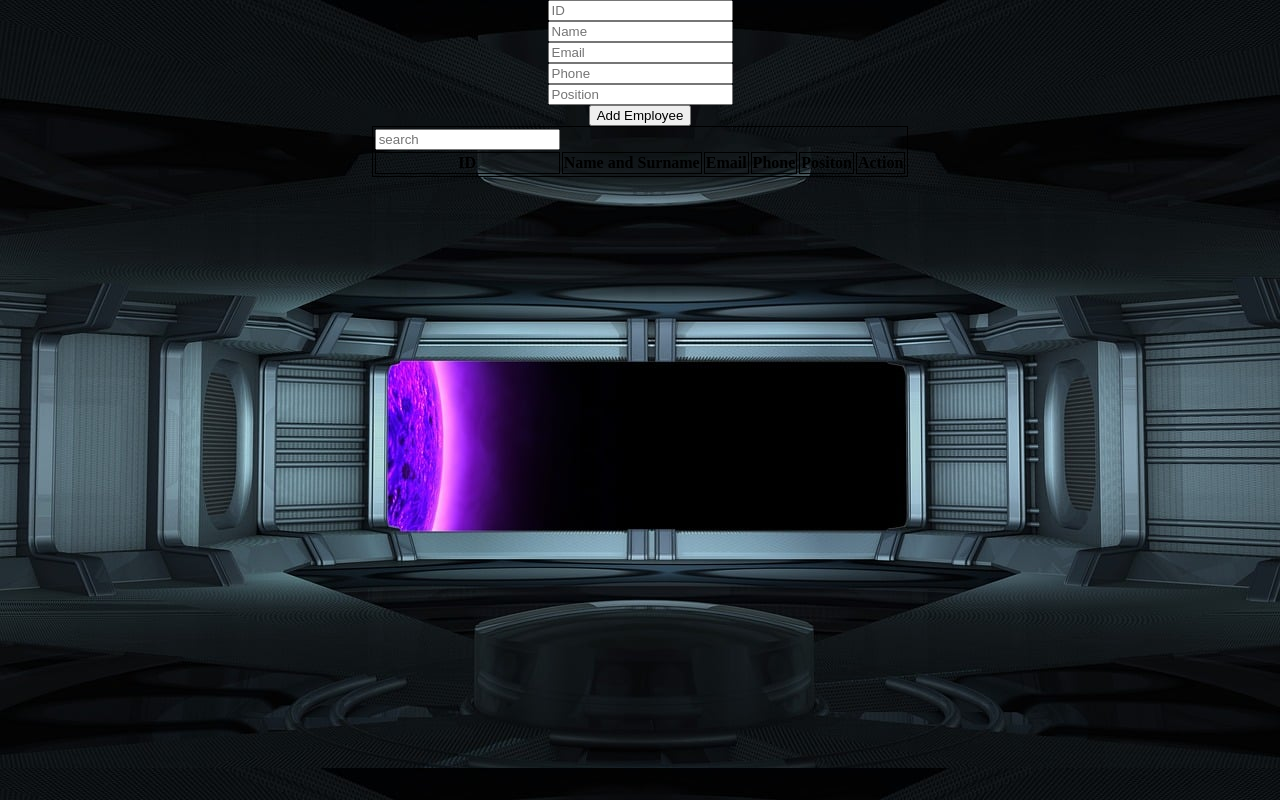
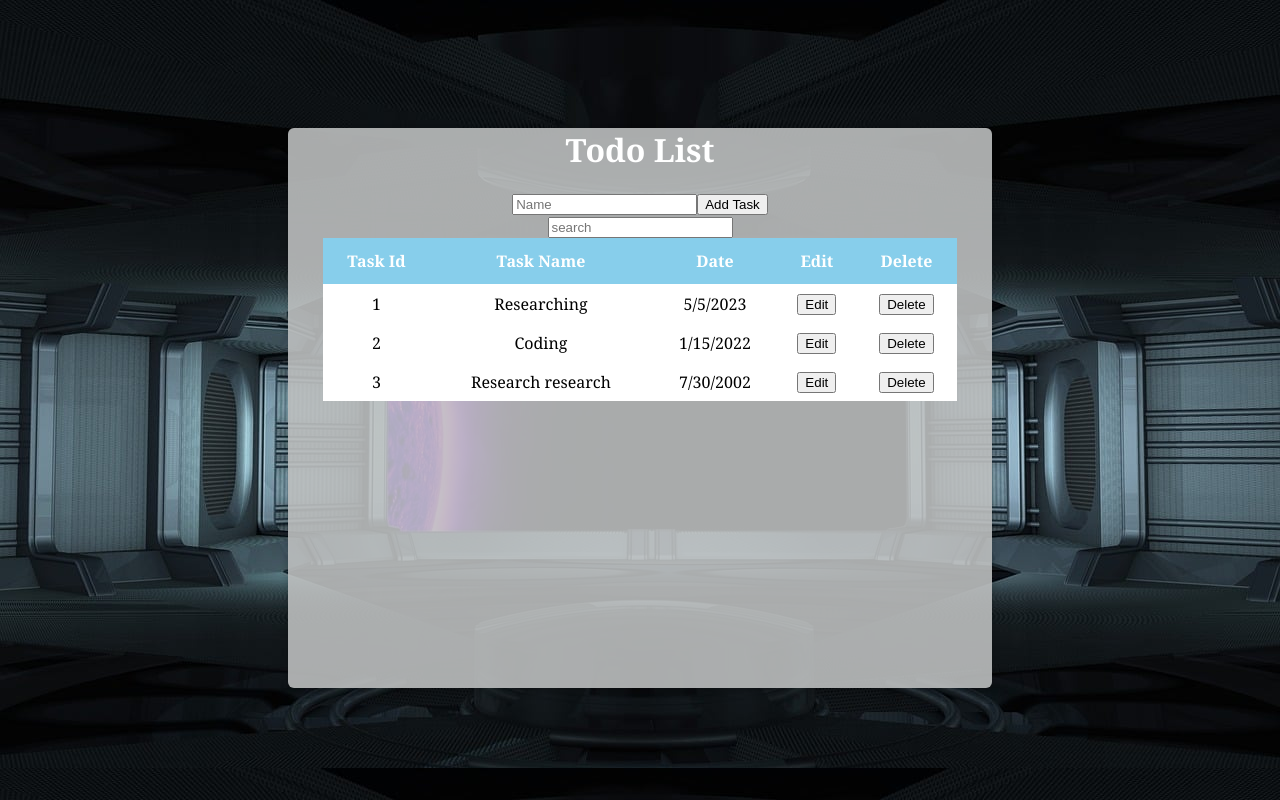
Before and after one commit to TemoshoS/Todolist, a React (Create React App) app: page /home in a window 1280 px wide. Built offline with nearby package versions, Linux system fonts and the light colour scheme.

Commit message:
first commit

```diff
--- a/src/App.css
+++ b/src/App.css
@@ -1,6 +1,6 @@
 .App {
   text-align: center;
-  font-family: cursive;
+  font-family:Georgia, 'Times New Roman', Times, serif;
   background-image: url('./Components/images/background.jpg');
   position: fixed;
   top: 0;
@@ -142,24 +142,55 @@ margin-bottom: 50px;
 }
 
 /*home*/
-.card {
+.home-card {
 
   box-shadow: 0 4px 8px 0 rgba(0, 0, 0, 0.2);
   transition: 0.3s;
-  width: 20%;
-  height: 100%;
+  width: 55%;
+  height: 70vh;
+  margin-left: auto;
+  margin-right: auto;
+  margin-top: 10%;
+  border-radius: 6px;
+  background-color: rgba(190, 192, 192, 0.89);
+
+}
 
 
-  border-radius: 6px;
+.table {
+
+  width: 90%;
+  border-collapse: collapse;
+  margin-left: auto;
+  margin-right: auto;
+  background-color: white;
+
+  overflow-x: auto;
+
 
 
 }
-.card:hover {
- box-shadow:0 10px 20px rgba(0, 0, 0, 0.2);
+
+.table td,  .table th {
+  border: none;
+  padding: 8px;
 }
 
-table,th, td {
-  border: 1px solid;
-  margin-left: auto;
-  margin-right: auto;
+.table tr:hover {background-color: #ddd;}
+
+.table th {
+
+
+  padding-top: 12px;
+  padding-bottom: 12px;
+  text-align: center;
+  background-color:skyblue;
+  color:white;
+
 }
+
+
+.input-container{
+
+  display:inline;
+}
--- a/src/Components/Home.js
+++ b/src/Components/Home.js
@@ -1,174 +1,115 @@
-import { useState } from 'react'
+import { useState, useEffect } from 'react'
 const Home = () => {
 
-    const [search, setSearch] = useState('')
-    const [id, setId] = useState('');
-    const [name, setName] = useState('');
-    const [email, setEmail] = useState('');
-    const [phone, setPhone] = useState('');
-    const [position, setPosition] = useState('');
-
-    /*const employes = [
+  const employes = [
     {
       id: 1,
-            name: "Temosho Shaku",
-            email: "tmz@gmail.com",
-            phone: "0721371977",
-            position: "Manager"
+      name: "Researching",
+      date: "5/5/2023"
 
     },
     {
       id: 2,
-            name: "Temosho Shaku",
-            email: "tmz@gmail.com",
-            phone: "0721371977",
-            position: "Manager"
+      name: "Coding",
+      date: "1/15/2022"
+
+    }
+    ,
+    {
+      id: 3,
+      name: "Research research",
+      date: "7/30/2002"
 
     }
   ]
-*/
-    const [employee, setEmployee] = useState([])
-    const [update, setUpdate] = useState(-1)
+
+  const [search, setSearch] = useState('');
+  const [name, setName] = useState('');
+  const [counter, setCounter] = useState(3);
+
+  const [data, setData] = useState([]);
+
+  useEffect(() => {
+    const info = localStorage.getItem('Name');
+    const parsedInfo = JSON.parse(info);
+    setData(parsedInfo);
+  }, [])
+
+
+
+  const [employee, setEmployee] = useState(employes)
+
 
   const add = (event) => {
-
     event.preventDefault()
 
-        const newEmp = { id: id, name: name, email: email, phone: phone, position: position };
-        const updateEmp = [...employee, newEmp]
+    const id = counter + 1;
+    const date = new Date().toLocaleDateString();
+    const newEmp = { id, name: name, date };
+    const updateEmp = [...employee, newEmp];
+
+    setCounter(counter + 1)
     setEmployee(updateEmp)
   }
 
 
   const handleDelete = (id) => {
-
     const newEmployee = employee.filter((empid) => empid.id !== id)
     setEmployee(newEmployee)
-
   }
 
   const handleUpdate = (id) => {
-        setUpdate(id)
 
-    }
-
-    const handleSubmit=(event)=>{
-        event.preventDefault()
-        const id = event.target.elements.id.value
-        const name = event.target.elements.name.value
-        const email = event.target.elements.email.value
-        const phone = event.target.elements.phone.value
-        const position = event.target.elements.position.value
-        const newEmp = employee.map((emp) => (
-            emp.id === update? {...emp,id:id, name:name, email: email, phone:phone, position:position} : emp
-        ))
-
-        setEmployee(newEmp)
-        setUpdate(-1)
   }
 
 
 
-const [updatedEmployee, setUpdatedEmployee] = useState({ id: '', name: '', email: '', phone: '', position: '' });
 
-
-    const EditEmployee = () => {
-
-
-
-        const handleUpdate = (id) => {
-          const updatedEmployees = employee.map((item) =>
-            item.id === id ? updatedEmployee : item
-          );
-
-          setEmployee(updatedEmployees);
-          setUpdatedEmployee({ id: '', name: '', email: '', phone: '', position: '' });
-        };
-
-        const handleChange = (event, name) => {
-          const { value } = event.target;
-
-          setUpdatedEmployee((prevUpdatedEmployee) => ({
-            ...prevUpdatedEmployee,
-            [name]: value
-          }));
-        };
-
-        return (
-          <div>
-            {employee.map((item) => (
-              <div key={item.id}>
-                <p>ID: {item.id}</p>
-                <input
-                  type="text"
-                  value={item.name}
-                  onChange={(event) => handleChange(event, 'name')}
-                />
-                <input
-                  type="text"
-                  value={item.email}
-                  onChange={(event) => handleChange(event, 'email')}
-                />
-                <input
-                  type="text"
-                  value={item.phone}
-                  onChange={(event) => handleChange(event, 'phone')}
-                />
-                <input
-                  type="text"
-                  value={item.position}
-                  onChange={(event) => handleChange(event, 'position')}
-                />
-                <button onClick={() => handleUpdate(item.id)}>Update</button>
-              </div>
-            ))}
-          </div>
-        );
-
-
-    }
 
 
 
   return (
     <div >
 
+      <div className='home-card'>
+
+        <h1 style={{ color: 'white' }}>{data} Todo List</h1>
+
         <form onSubmit={add}>
-                <input type="text" placeholder="ID" value={id} onChange={e => setId(e.target.value)} /> <br />
-                <input type="text" placeholder="Name" value={name} onChange={e => setName(e.target.value)} /><br />
-                <input type="text" placeholder="Email" value={email} onChange={e => setEmail(e.target.value)} /><br />
-                <input type="text" placeholder="Phone" value={phone} onChange={e => setPhone(e.target.value)} /><br />
-                <input type="text" placeholder="Position" value={position} onChange={e => setPosition(e.target.value)} /><br />
-                <button type="submit">Add Employee</button>
+
+          <div className='home-container'>
+            <input type="text" placeholder="Name" value={name} onChange={e => setName(e.target.value)} />
+            <button type="submit">Add Task</button>
+          </div>
         </form>
 
+        <input placeholder="search" onChange={e => setSearch(e.target.value)}></input>
+        <table className='table'>
 
-            <table>
-                <input placeholder="search" onChange={e => setSearch(e.target.value)}></input>
           <tr>
-                    <th>ID</th>
-                    <th>Name and Surname</th>
-                    <th>Email</th>
-                    <th>Phone</th>
-                    <th>Positon</th>
-                    <th>Action</th>
+            <th>Task Id</th>
+            <th>Task Name</th>
+            <th>Date</th>
+            <th>Edit</th>
+            <th>Delete</th>
           </tr>
           {employee.filter((item) => {
-                    return search.toLowerCase === '' ? item : item.id.toString().toLowerCase().includes(search.toLowerCase())
+            return search.toLowerCase === '' ? item : item.name.toLowerCase().includes(search.toLowerCase())
           }).map((item) => (
 
-                    update === item.id ? <EditEmployee /> :
+
             <tr>
               <td>{item.id}</td>
               <td>{item.name}</td>
-                            <td>{item.email}</td>
-                            <td>{item.phone}</td>
-                            <td>{item.position}</td>
-                            <td><button onClick={() => handleUpdate(item.id)}>Edit</button>
-                                <button onClick={() => handleDelete(item.id)}>Delete</button></td>
+              <td>{item.date}</td>
+
+              <td><button onClick={() => handleUpdate(item.id)}>Edit</button></td>
+              <td><button onClick={() => handleDelete(item.id)}>Delete</button></td>
             </tr>
           ))}
         </table>
+
+      </div>
 
 
     </div>
--- a/src/Components/Register.js
+++ b/src/Components/Register.js
@@ -24,6 +24,7 @@ const Register = () => {
             setFlag(false)
             localStorage.setItem("Email", JSON.stringify(email))
             localStorage.setItem("Password", JSON.stringify(password))
+            localStorage.setItem("Name", JSON.stringify(name))
             setLogin(!login)
 
         }
```
Lines whose indentation alone changed are shown as unchanged.
